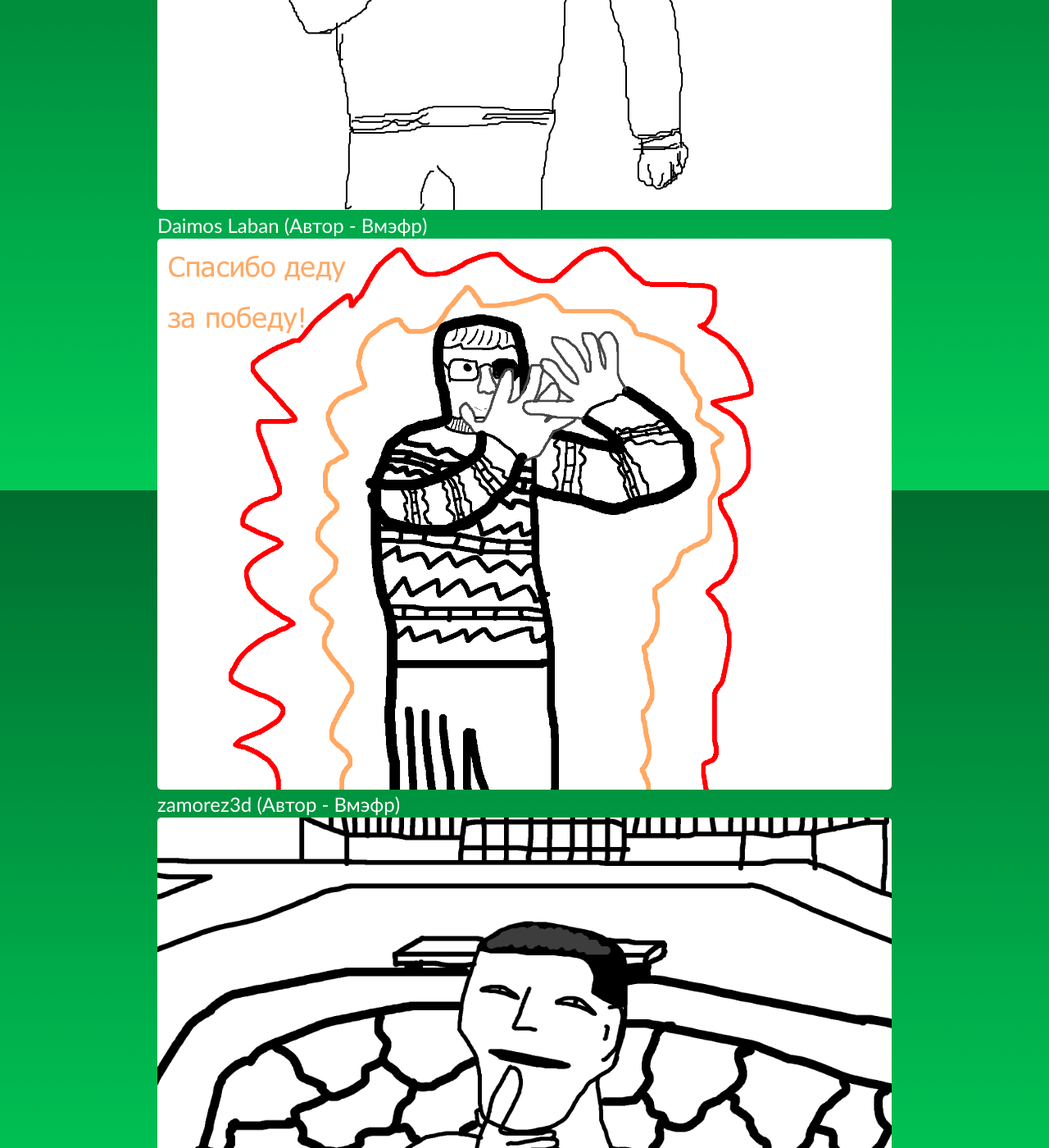
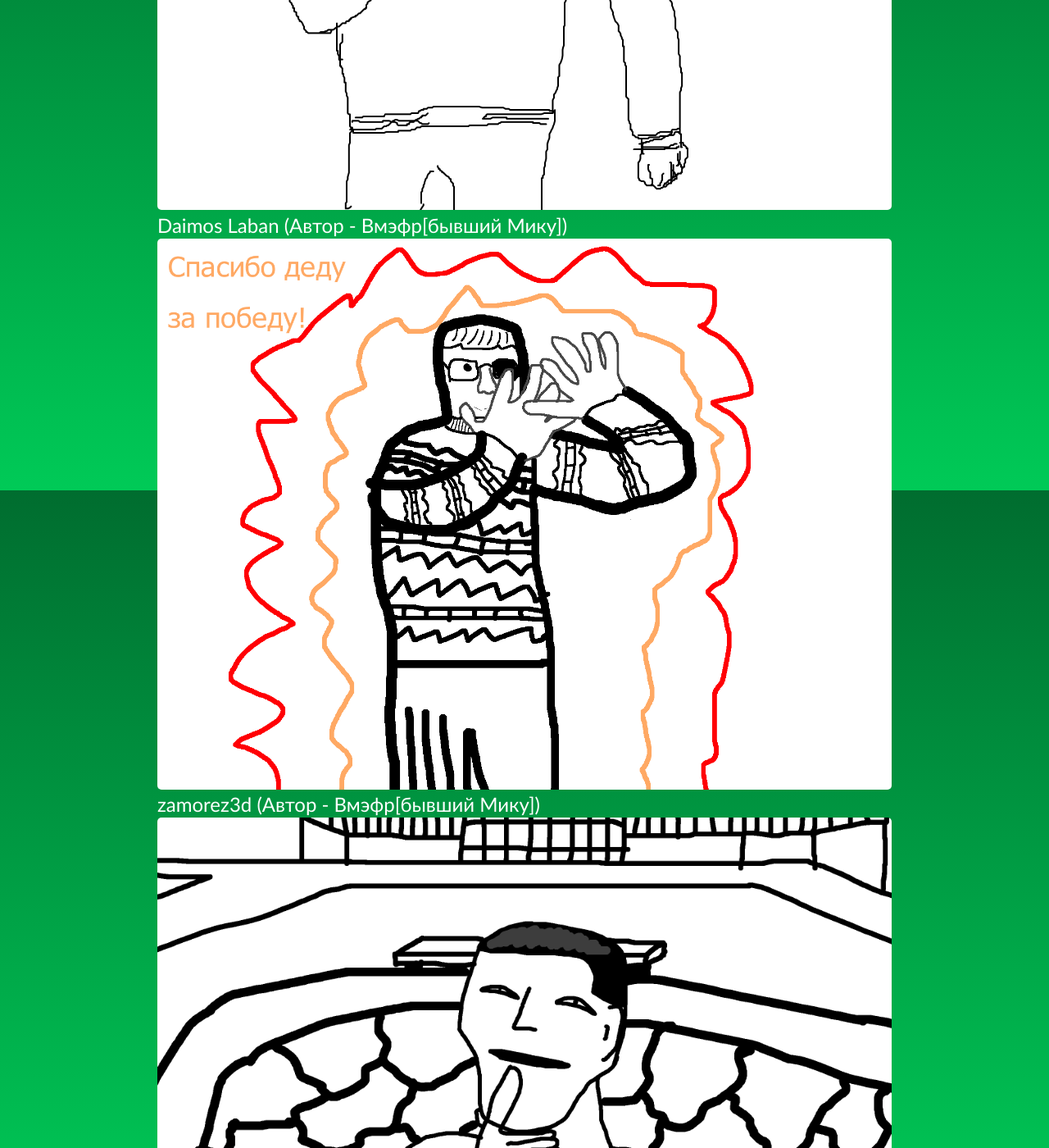
Before and after one commit to catink123/catink123.github.io, a Jekyll site: the page built from artworks/index.html, in a window 1280 px wide and 1400 px high, scrolled down 3902 px. Shown: the whole window at 82% size. Built offline with Jekyll 4.4.1, drawn with Linux system fonts in a browser that asks for light colours.

Commit message:
Update index.html

```diff
--- a/artworks/index.html
+++ b/artworks/index.html
@@ -23,10 +23,10 @@ title: Работы великих мангак
 	<p>Daimos Bayan (Автор - Дз`ёт`аро)</p>
 	<img src="/artworks/images/daimos5.png" class="art"/>
 
-	<p>Daimos Laban (Автор - Вмэфр)</p>
+	<p>Daimos Laban (Автор - Вмэфр[бывший Мику])</p>
 	<img src="/artworks/images/daimos6.png" class="art"/>
 
-	<p>zamorez3d (Автор - Вмэфр)</p>
+	<p>zamorez3d (Автор - Вмэфр[бывший Мику])</p>
 	<img src="/artworks/images/dimon.png" class="art"/>
 
 	<p>zamorez3d (Автор - Дз`ёт`аро)</p>
```
